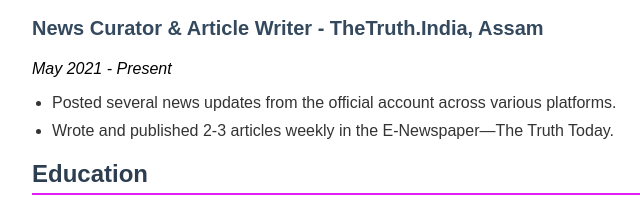
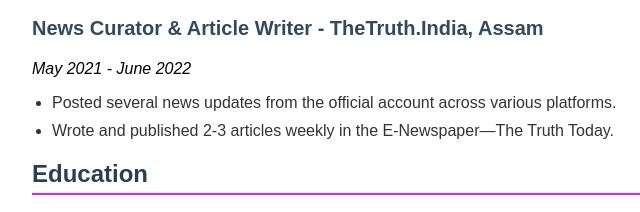
Before and after one commit to AlvisKhan/res, a plain HTML site: page index.html in a window 1280 px wide. Shown: the part 357-569 px from the top of the page, 208-848 px from the left. Drawn offline with Linux system fonts and the light colour scheme.

Commit message:
Update index.html

```diff
--- a/index.html
+++ b/index.html
@@ -28,7 +28,7 @@
             <h2>Work Experience</h2>
             <div class="job">
                 <h3>News Curator & Article Writer - TheTruth.India, Assam</h3>
-                <p class="date">May 2021 - Present</p>
+                <p class="date">May 2021 - June 2022</p>
                 <ul>
                     <li>Posted several news updates from the official account across various platforms.</li>
                     <li>Wrote and published 2-3 articles weekly in the E-Newspaper—The Truth Today.</li>
```
